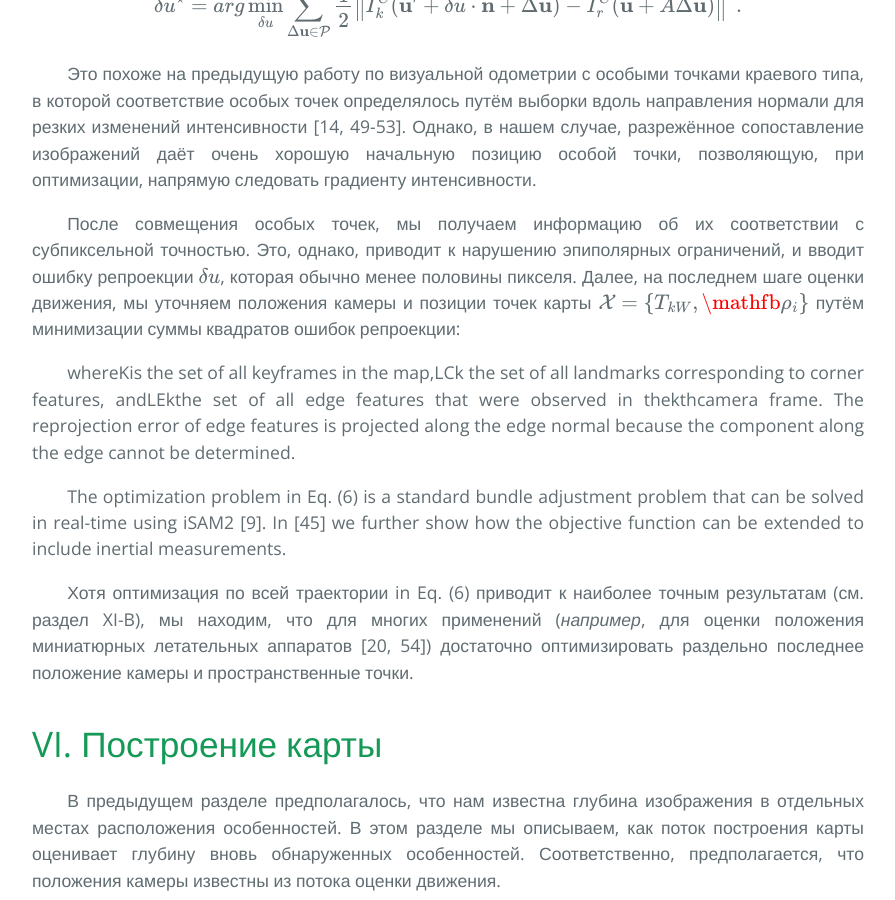
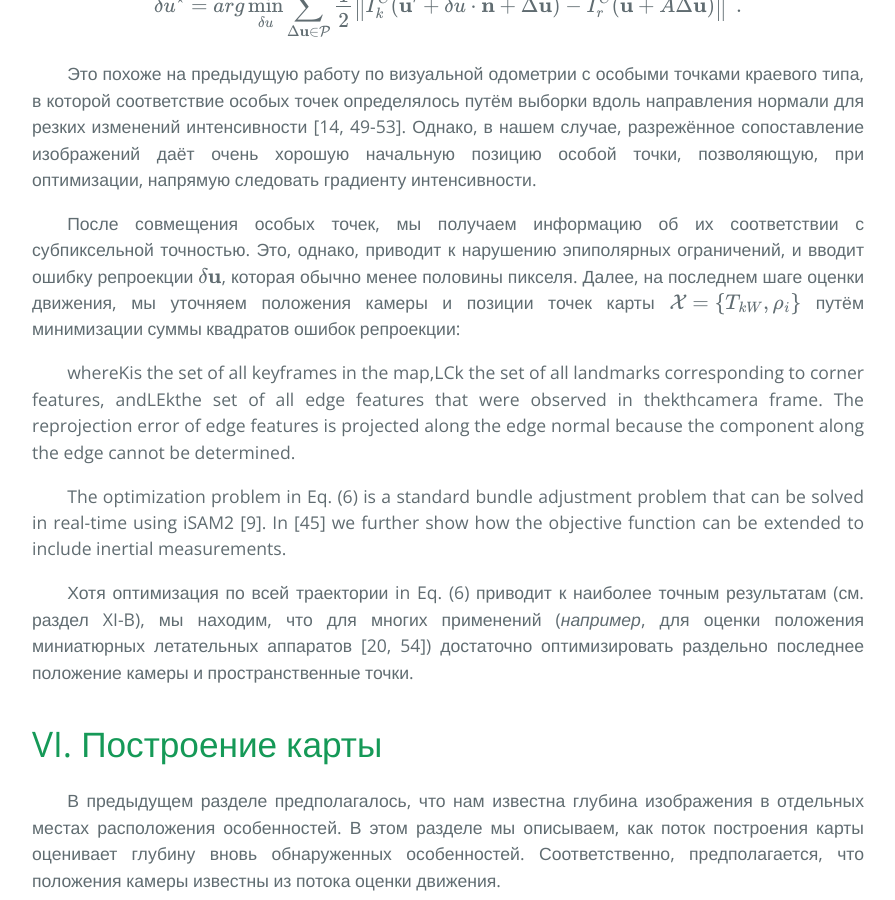
Before and after one commit to i-v-s/slam, a Jekyll site: the page built from svo2.md, in a window 1280 px wide and 900 px high, scrolled down 12051 px. Shown: the whole window, without its empty margins (192-1087 px from the left). Built offline with Jekyll 4.4.1, drawn with Linux system fonts in a browser that asks for light colours; our own code applies the rules of GitHub Pages for plain Markdown files; formulas are drawn with MathJax 3.

Commit message:
Updated svo2.md

```diff
--- a/svo2.md
+++ b/svo2.md
@@ -567,12 +567,12 @@ I_{r}^{C}(
 После совмещения особых точек, мы получаем информацию об их соответствии
 с субпиксельной точностью.
 Это, однако, приводит к нарушению эпиполярных ограничений,
-и вводит ошибку репроекции $$\delta u$$,
+и вводит ошибку репроекции $$\delta \mathbf{u}$$,
 которая обычно менее половины пикселя.
 Далее, на последнем шаге оценки движения,
 мы уточняем положения камеры и
 позиции точек карты
-$$\mathcal{X}=\{T_{kW},\mathfb{\rho}_{i}\}$$
+$$\mathcal{X}=\{T_{kW},\mathbf{\rho}_{i}\}$$
 путём минимизации суммы квадратов ошибок репроекции:
 
 
```
